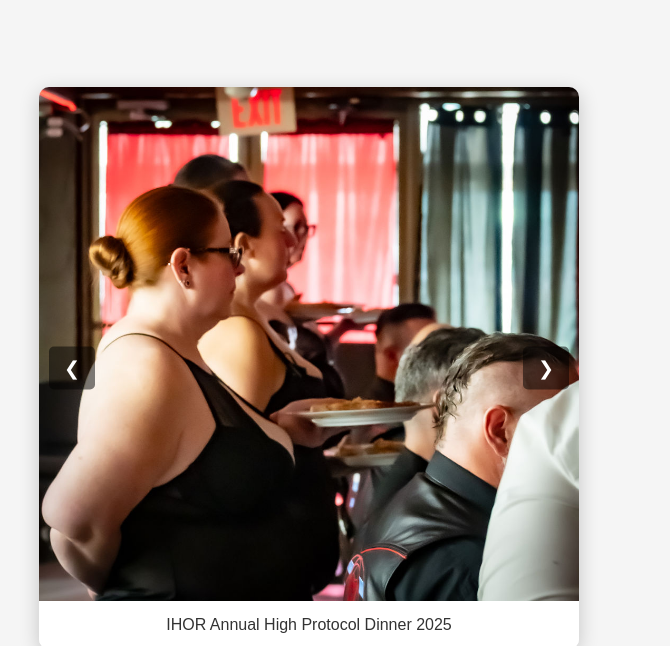
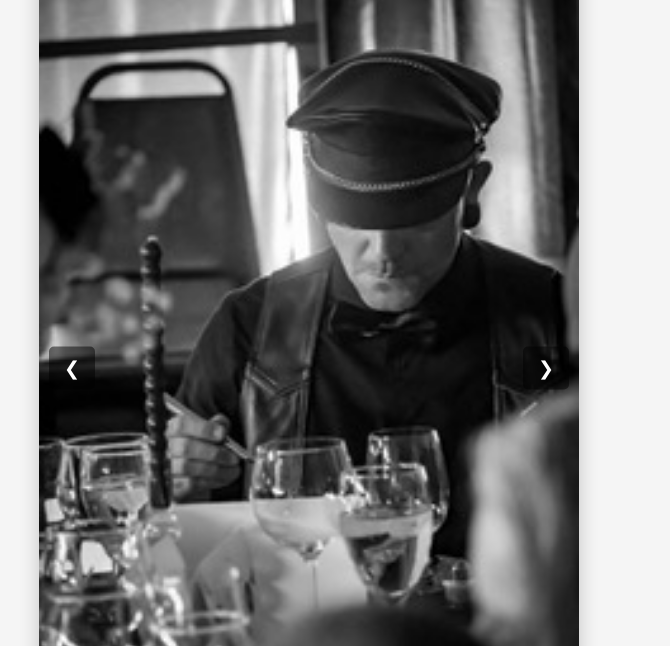
Before and after one commit to chuck-a-knight58/HOX, a plain HTML site: page gallery.html in a window 1280 px wide. Shown: the top 646 px of the page, without its empty margins (301-971 px from the left). Drawn offline with Linux system fonts and the light colour scheme.

Commit message:
Added reviews and gallery changes

```diff
--- a/gallery.html
+++ b/gallery.html
@@ -76,11 +76,38 @@
 
     <script>
       const slides = [
-        { img: "gallery/IHOR Annual High Protocol Dinner 2025/05.jpg", text: "IHOR Annual High Protocol Dinner 2025" },
-        { img: "gallery/IHOR Annual High Protocol Dinner 2025/04.jpg", text: "IHOR Annual High Protocol Dinner 2025" },
-        { img: "gallery/Spring Intensive High Protocol Class 2025/01.jpg", text: "Spring Intensive High Protocol Class 2025" },
-        { img: "gallery/Spring Intensive High Protocol Class 2025/03.jpg", text: "Spring Intensive High Protocol Class 2025" },
-        { img: "gallery/Spring Intensive High Protocol Class 2025/02.jpg", text: "Spring Intensive High Protocol Class 2025" },
+              { img: "gallery/Spring Intensive High Protocol Dinner 2025/HighProtocol-38.jpeg", text: "Spring Intensive High Protocol Dinner 2025" },
+              { img: "gallery/Spring Intensive High Protocol Dinner 2025/HighProtocol-43.jpeg", text: "Spring Intensive High Protocol Dinner 2025" },
+              { img: "gallery/Spring Intensive High Protocol Dinner 2025/HighProtocol-62.jpeg", text: "Spring Intensive High Protocol Dinner 2025" },
+              { img: "gallery/Spring Intensive High Protocol Dinner 2025/HighProtocol-08.jpeg", text: "Spring Intensive High Protocol Dinner 2025" },
+              { img: "gallery/Spring Intensive High Protocol Dinner 2025/HighProtocol-69.jpeg", text: "Spring Intensive High Protocol Dinner 2025" },
+              { img: "gallery/Spring Intensive High Protocol Dinner 2025/HighProtocol-45.jpeg", text: "Spring Intensive High Protocol Dinner 2025" },
+              { img: "gallery/Spring Intensive High Protocol Dinner 2025/HighProtocol-44.jpeg", text: "Spring Intensive High Protocol Dinner 2025" },
+              { img: "gallery/Spring Intensive High Protocol Dinner 2025/HighProtocol-64.jpeg", text: "Spring Intensive High Protocol Dinner 2025" },
+              { img: "gallery/Spring Intensive High Protocol Dinner 2025/Unknown-5.jpeg", text: "Spring Intensive High Protocol Dinner 2025" },
+              { img: "gallery/Spring Intensive High Protocol Dinner 2025/HighProtocol-07.jpeg", text: "Spring Intensive High Protocol Dinner 2025" },
+              { img: "gallery/Spring Intensive High Protocol Dinner 2025/HighProtocol-66.jpeg", text: "Spring Intensive High Protocol Dinner 2025" },
+              { img: "gallery/Spring Intensive High Protocol Dinner 2025/Unknown-4.jpeg", text: "Spring Intensive High Protocol Dinner 2025" },
+              { img: "gallery/Spring Intensive High Protocol Dinner 2025/HighProtocol-64 2.jpeg", text: "Spring Intensive High Protocol Dinner 2025" },
+              { img: "gallery/Spring Intensive High Protocol Dinner 2025/HighProtocol-61.jpeg", text: "Spring Intensive High Protocol Dinner 2025" },
+              { img: "gallery/IHOR Annual High Protocol Dinner 2025/IMG_0886.jpeg", text: "IHOR Annual High Protocol Dinner 2025" },
+              { img: "gallery/IHOR Annual High Protocol Dinner 2025/IMG_0901.jpeg", text: "IHOR Annual High Protocol Dinner 2025" },
+              { img: "gallery/IHOR Annual High Protocol Dinner 2025/b16968b0-fdae-45cd-98ed-bddafd743225.jpeg", text: "IHOR Annual High Protocol Dinner 2025" },
+              { img: "gallery/IHOR Annual High Protocol Dinner 2025/05.jpg", text: "IHOR Annual High Protocol Dinner 2025" },
+              { img: "gallery/IHOR Annual High Protocol Dinner 2025/04.jpg", text: "IHOR Annual High Protocol Dinner 2025" },
+              { img: "gallery/IHOR Annual High Protocol Dinner 2025/IMG_0912.jpeg", text: "IHOR Annual High Protocol Dinner 2025" },
+              { img: "gallery/IHOR Annual High Protocol Dinner 2025/IMG_0899.jpeg", text: "IHOR Annual High Protocol Dinner 2025" },
+              { img: "gallery/IHOR Annual High Protocol Dinner 2025/32730389-7886-4b8b-82aa-3b83dbb2f229.jpeg", text: "IHOR Annual High Protocol Dinner 2025" },
+              { img: "gallery/Spring Intensive High Protocol Training 2025/IMG_1254.jpeg", text: "Spring Intensive High Protocol Training 2025" },
+              { img: "gallery/Spring Intensive High Protocol Training 2025/IMG_1259.jpeg", text: "Spring Intensive High Protocol Training 2025" },
+              { img: "gallery/Spring Intensive High Protocol Training 2025/IMG_1263.jpeg", text: "Spring Intensive High Protocol Training 2025" },
+              { img: "gallery/Spring Intensive High Protocol Training 2025/IMG_9988.jpeg", text: "Spring Intensive High Protocol Training 2025" },
+              { img: "gallery/Spring Intensive High Protocol Training 2025/IMG_1233.jpeg", text: "Spring Intensive High Protocol Training 2025" },
+              { img: "gallery/Spring Intensive High Protocol Training 2025/IMG_9984.jpeg", text: "Spring Intensive High Protocol Training 2025" },
+              { img: "gallery/Spring Intensive High Protocol Training 2025/IMG_1265.jpeg", text: "Spring Intensive High Protocol Training 2025" },
+              { img: "gallery/Spring Intensive High Protocol Training 2025/Unknown-6.jpeg", text: "Spring Intensive High Protocol Training 2025" },
+              { img: "gallery/Spring Intensive High Protocol Training 2025/Unknown-3.jpeg", text: "Spring Intensive High Protocol Training 2025" },
+              { img: "gallery/Spring Intensive High Protocol Training 2025/IMG_1261.jpeg", text: "Spring Intensive High Protocol Training 2025" },
       ];
 
     let currentIndex = 0;
```
